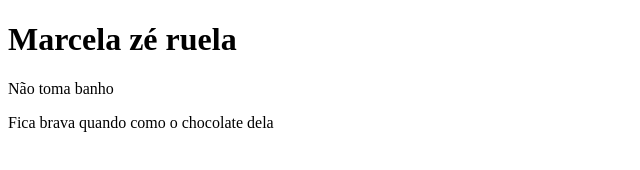
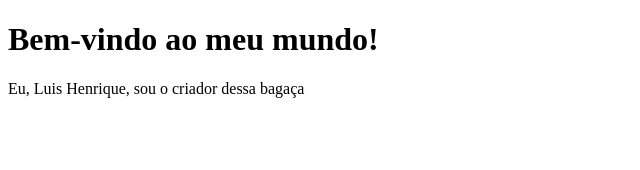
Before and after one commit to LuisSantosz/aula4_teste, a plain HTML site: page index.html in a window 1280 px wide. Shown: the whole page, without its empty margins (0-640 px from the left). Drawn offline with Linux system fonts and the light colour scheme.

Commit message:
Conteudo atualizado

```diff
--- a/index.html
+++ b/index.html
@@ -7,8 +7,8 @@
     <title>Document</title>
 </head>
 <body>
-    <h1>Marcela zé ruela</h1>
-    <p>Não toma banho</p>
-    <P>Fica brava quando como o chocolate dela</P>
+    <h1>Bem-vindo ao meu mundo!</h1>
+    <p>Eu, Luis Henrique, sou o criador dessa bagaça</p>
+
 </body>
 </html>
```
